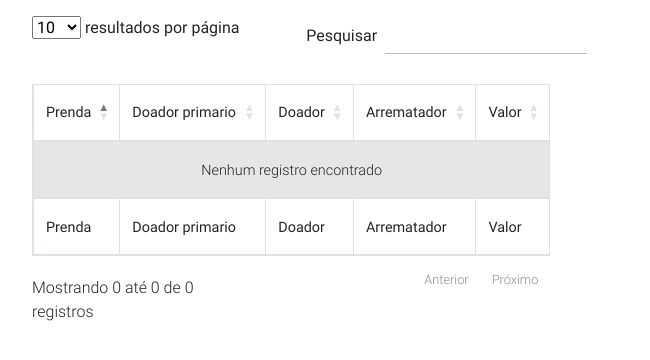
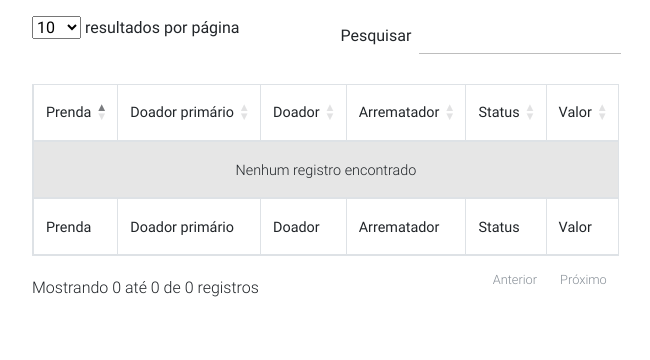
Before and after one commit to allanlucio/simple-public-sale, a Django app: template simple_public_sale/templates/list_gift_finishers.html in a window 1280 px wide. Shown: the part 128-488 px from the top of the page, without its empty margins (38-688 px from the left). Run offline with Django 3.2, Linux system fonts and the light colour scheme; the template is opened without the code that fills it, so the values that code supplies are empty; some libraries are stand-ins or nearby versions.

Commit message:
resolved #122

```diff
--- a/simple_public_sale/templates/list_gift_finishers.html
+++ b/simple_public_sale/templates/list_gift_finishers.html
@@ -22,18 +22,20 @@
                 <thead>
                 <tr>
                     <th>Prenda</th>
-                    <th>Doador primario</th>
+                    <th>Doador primário</th>
                     <th>Doador</th>
                     <th>Arrematador</th>
+                    <th>Status</th>
                     <th>Valor</th>
                 </tr>
                 </thead>
                 <tfoot>
                 <tr>
                     <th>Prenda</th>
-                    <th>Doador primario</th>
+                    <th>Doador primário</th>
                     <th>Doador</th>
                     <th>Arrematador</th>
+                    <th>Status</th>
                     <th>Valor</th>
                 </tr>
                 </tfoot>
@@ -46,6 +48,7 @@
                         <td>{{ prenda.get_doador_primario }}</td>
                         <td>{{ prenda.doador }}</td>
                         <td>{{ prenda.get_arrematador.apelido }}</td>
+                        <td>{% if prenda.is_doada %} Prenda doada {% else %} Receber prenda {% endif %}</td>
                         <td>R${{ prenda.get_movimento_arremate.valor }}</td>
 
                     </tr>
```
